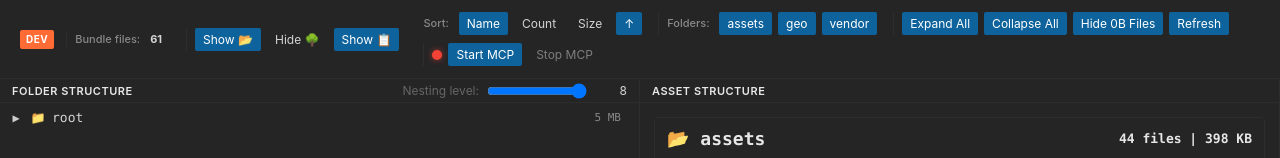
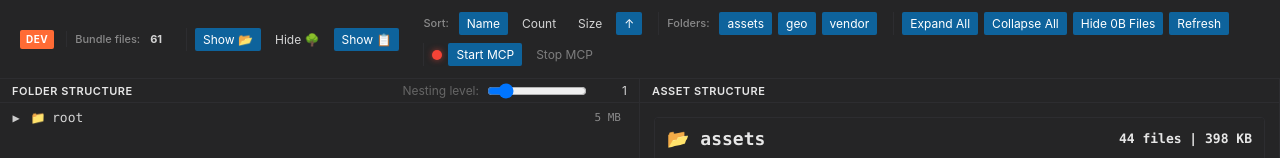
Before and after one commit to rand0mC0d3r/vs-bundle-visualizer, a React (Vite) app in the folder ui/: page / in a window 1280 px wide. Shown: the top 158 px of the page. Built offline with nearby package versions, Linux system fonts and the light colour scheme.

Commit message:
fix: set initial selected depth to 1 instead of computed max depth in FolderPanel

```diff
--- a/ui/src/components/FolderPanel.tsx
+++ b/ui/src/components/FolderPanel.tsx
@@ -430,7 +430,7 @@ export const FolderPanel: React.FC<FolderPanelProps> = ({
 
   // Initialize slider to max depth when the structure changes, but don't trigger toggles on mount
   useEffect(() => {
-    setSelectedDepth(computedMaxDepth);
+    setSelectedDepth(1);
   }, [computedMaxDepth]);
 
   // When the selected depth changes, compute which folders should be expanded and toggle as needed
```
